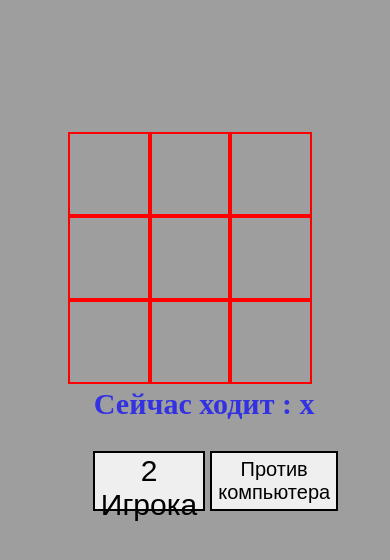
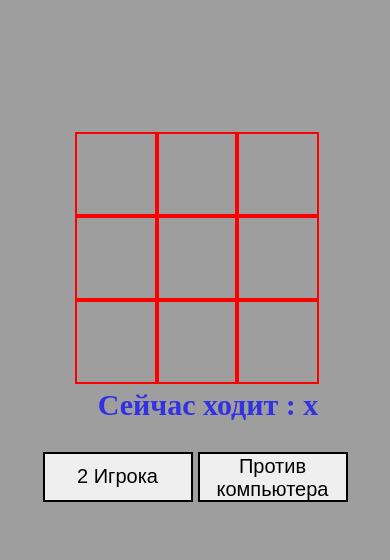
Before and after one commit to IrinaVergun/Tic-Tac-Toe, a plain HTML site: page index.html in a window 390 px wide. Both pictures are taken after a click on the button "2 Игрока". Drawn offline with Linux system fonts and the light colour scheme.

Commit message:
изменения ксс

```diff
--- a/main.js
+++ b/main.js
@@ -6,7 +6,7 @@ const nowGo = document.getElementById("nowGo"); //поле кто ходит
 const compbutton = document.getElementById("compbutton");
 const players = {
   //постоянные в объекте чтобы не сложно их было достать
-  x: "x",
+  x: "х",
   o: "o",
 };
 let currentPlayer = ""; //текущему игроку
--- a/style.css
+++ b/style.css
@@ -4,7 +4,6 @@
   align-self: center;
   justify-content: center;
   /* border: 2px solid black; */
-  margin-left: 37%;
   margin-top: 3%;
 }
 
@@ -13,13 +12,15 @@
   grid-template-columns: repeat(3, 100px);
   padding-top: 20px;
   visibility: hidden;
-  /* border: 2px solid black; */
+ justify-content: center;
+
 }
 .viborknopki {
   display: flex;
+  justify-content: center;
+gap: 5px;
+  flex-direction: row;
 
-  flex-direction: row;
-  margin-right: 62%;
 }
 .cell {
   font-size: 70px;
@@ -31,14 +32,17 @@
   border: 2px solid red;
 }
 #nowGo {
+  display: grid;
   margin-top: 1%;
   font-size: 30px;
-  margin-left: 50px;
+  justify-content: center;
   color: rgb(50, 50, 226);
   font-weight: bold;
   visibility: hidden;
 }
 #winner {
+  display: flex;
+  justify-content: center;
   margin-top: 0%;
   font-size: 30px;
   margin-left: 55px;
@@ -49,14 +53,15 @@ button {
   margin-top: 0;
   border: 2px solid black;
   cursor: pointer;
-  margin-left: 5px;
+  justify-content:center;
+
   font-size: 20px;
   height: 60px;
   width: 200px;
 }
 body {
   background-color: rgba(0, 0, 0, 0.379);
-  /* border: 2px solid black; */
+
 }
 @media screen and (max-width: 576px) {
   #allContainer {
@@ -64,8 +69,8 @@ body {
     flex-direction: column;
     align-self: center;
     justify-content: center;
-    /* border: 2px solid black; */
-    margin-left: 16%;
+
+
     margin-top: 30%;
   }
   .cell {
@@ -81,16 +86,15 @@ body {
     display: grid;
     grid-template-columns: repeat(3, 80px);
     padding-top: 20px;
-    /* border: 2px solid black; */
+
   }
-  #button {
+  button {
     margin-top: 0;
     border: 2px solid black;
     cursor: pointer;
-    margin-left: 25px;
-    font-size: 30px;
-    height: 60px;
-    width: 200px;
+    font-size: 20px;
+    height: 50px;
+    width: 150px;
   }
   #nowGo {
     margin-top: 1%;
```
